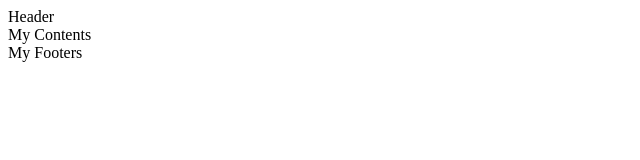
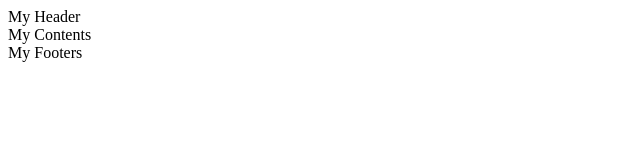
Before and after one commit to romanko08/testGit, a plain HTML site: page index.html in a window 1280 px wide. Shown: the full height of the page, 0-640 px from the left. Drawn offline with Linux system fonts and the light colour scheme.

Commit message:
change header

```diff
--- a/index.html
+++ b/index.html
@@ -2,7 +2,7 @@
 	<head></head>
 	<body>
 		<div class="header">
-			Header
+			My Header
 		</div>
 		<div class="content">
 			My Contents
```
